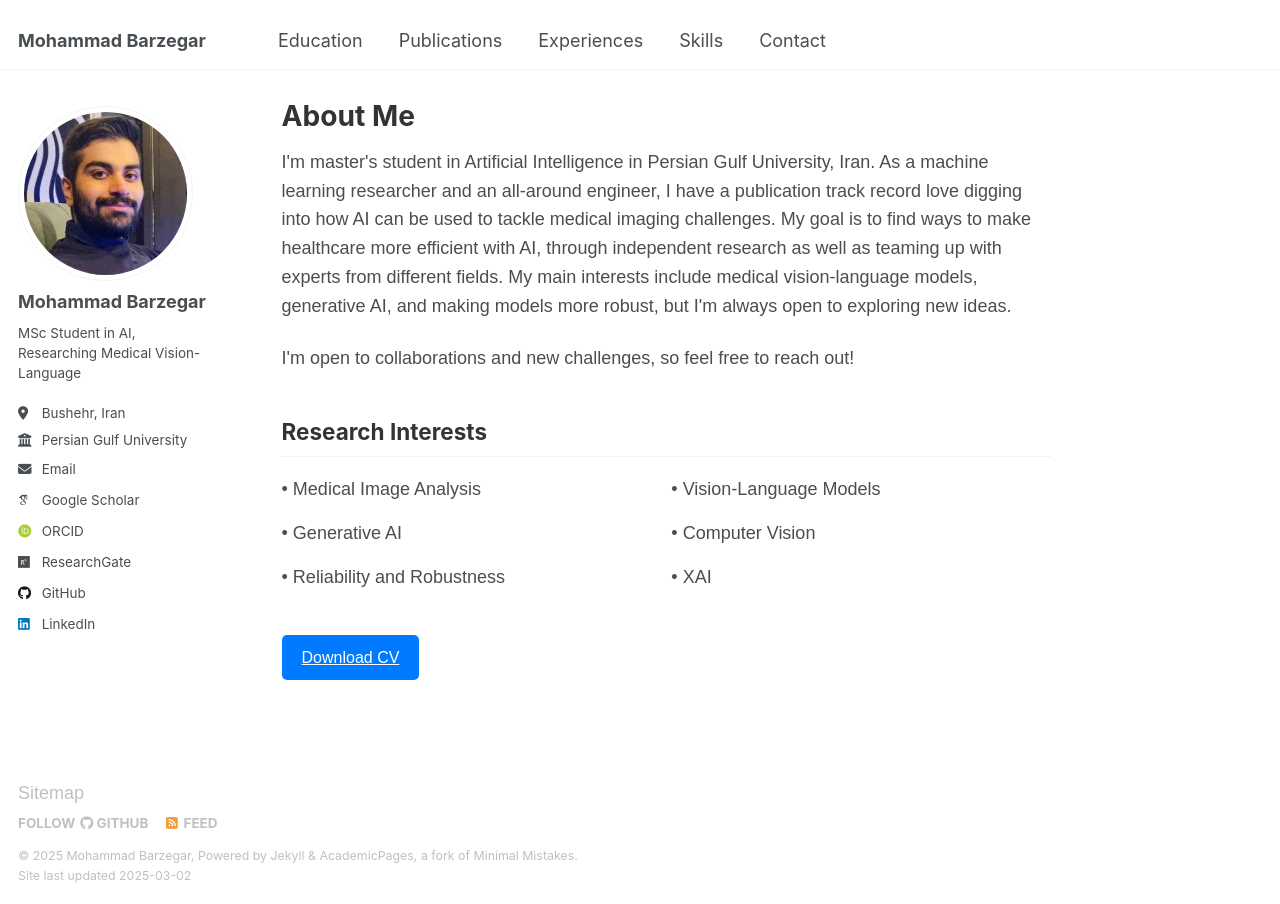
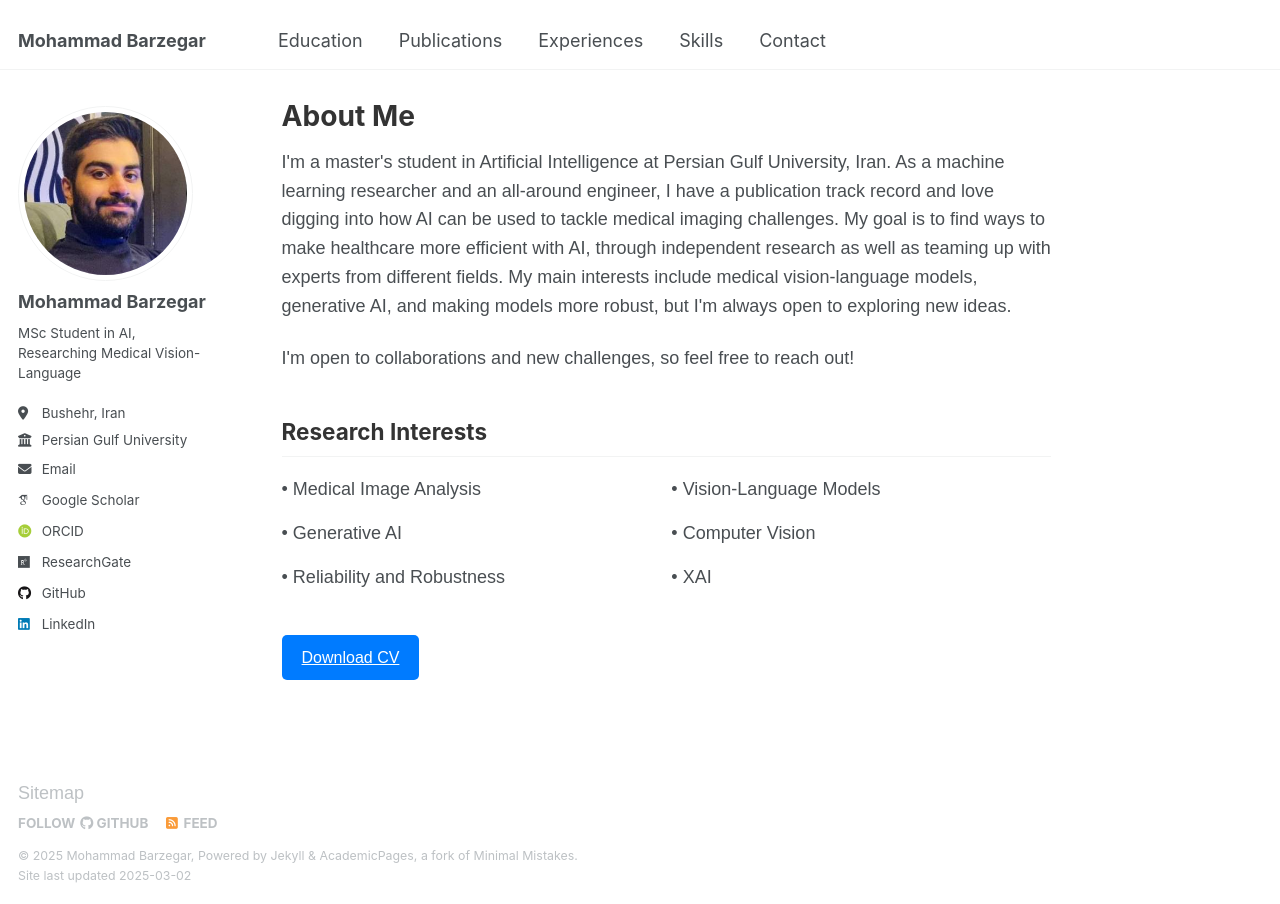
Before and after one commit to mbrz97/mbrz97.github.io, a Jekyll site: the page built from _pages/about.html, in a window 1280 px wide. Built offline with Jekyll 4.4.1, drawn with Linux system fonts in a browser that asks for light colours; some web fonts are replaced.

Commit message:
Update about.html

```diff
--- a/_pages/about.html
+++ b/_pages/about.html
@@ -66,7 +66,7 @@
 <body>
     <div class="container">
         <h1>About Me</h1>
-        <p>I'm master's student in Artificial Intelligence in Persian Gulf University, Iran. As a machine learning researcher and an all-around engineer, I have a publication track record love digging into how AI can be used to tackle medical imaging challenges. My goal is to find ways to make healthcare more efficient with AI, through independent research as well as teaming up with experts from different fields. My main interests include medical vision-language models, generative AI, and making models more robust, but I'm always open to exploring new ideas.</p>
+        <p>I'm a master's student in Artificial Intelligence at Persian Gulf University, Iran. As a machine learning researcher and an all-around engineer, I have a publication track record and love digging into how AI can be used to tackle medical imaging challenges. My goal is to find ways to make healthcare more efficient with AI, through independent research as well as teaming up with experts from different fields. My main interests include medical vision-language models, generative AI, and making models more robust, but I'm always open to exploring new ideas.</p>
 
         <p>I'm open to collaborations and new challenges, so feel free to reach out!</p>
 
```
